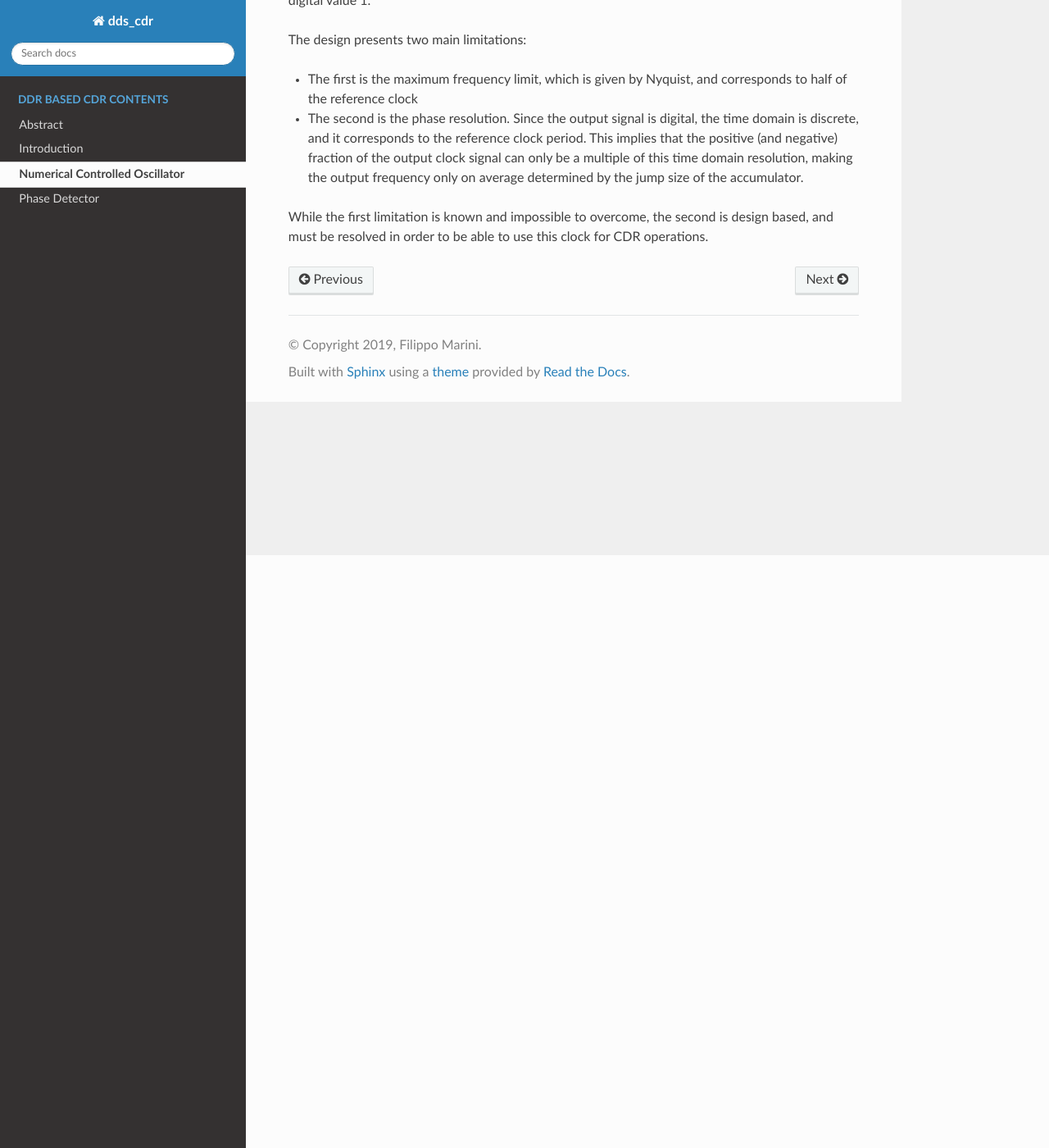
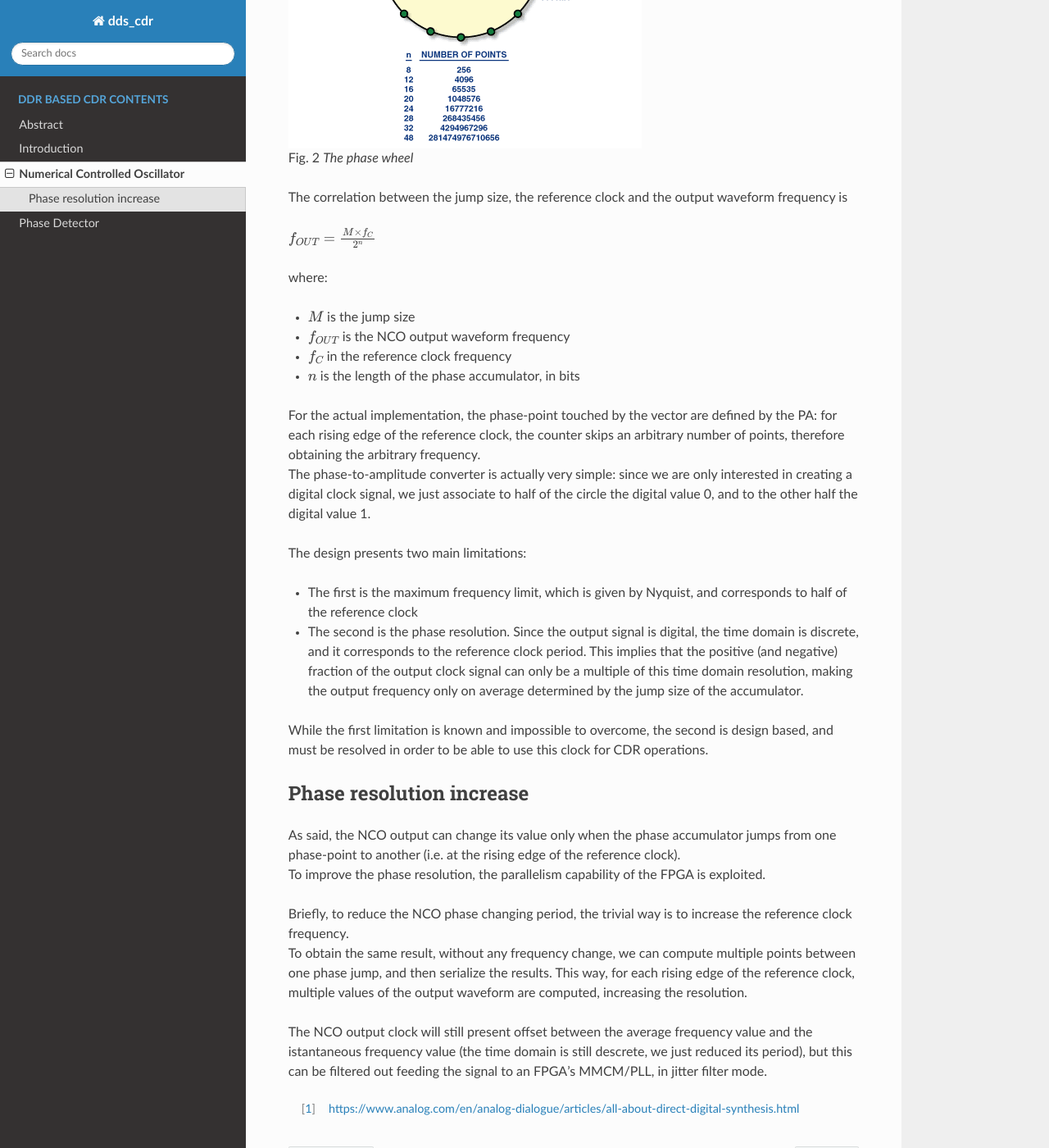
Before and after one commit to FilMarini/FPGA_CDR_core, a Sphinx documentation site: the page built from docs/source/nco.rst, in a window 1280 px wide and 1400 px high, scrolled down 723 px. Shown: the whole window at 82% size. Built offline with Sphinx 7.4.7 and the Read the Docs theme 2.0.0, drawn with Linux system fonts in a browser that asks for light colours; some of the changed text lies outside the part shown.

Commit message:
nco complete

```diff
--- a/docs/source/conf.py
+++ b/docs/source/conf.py
@@ -50,6 +50,9 @@ source_suffix = ['.rst', '.md']
 
 # The master toctree document.
 master_doc = 'index'
+
+#numfig
+numfig = True
 
 # The language for content autogenerated by Sphinx. Refer to documentation
 # for a list of supported languages.
--- a/docs/source/intro.rst
+++ b/docs/source/intro.rst
@@ -5,8 +5,9 @@ Introduction
 | The Clock and Data Recovery job is a relatively simple one: retrieve a clock with the frequency needed to sample each bit of the incoming data stream.
 | Its design, unfortunately, is not so trivial.
 
-Usually a CDR architecture is similar to the Phase Locked Loop (PLL) model, where the phase of a reference signal is compared to the phase of an adjustable feedback signal, generally provided by a Voltage Controlled Oscillator (VCO). The output of the Phase Detector (PD) is filtered and used to pilot the VCO frequency. When the phase comparison is in steady state, e.g. the phase and frequency of the reference signal is equal to the phase and frequency of the feeedback signal, we say that the PLL is locked. In the case of a CDR, the steady state is reached when the VCO clock frequency match the reference signal's data rate.
+Usually a CDR architecture is similar to the Phase Locked Loop (PLL) model (:numref:`pll_basic`), where the phase of a reference signal is compared to the phase of an adjustable feedback signal, generally provided by a Voltage Controlled Oscillator (VCO). The output of the Phase Detector (PD) is filtered and used to pilot the VCO frequency. When the phase comparison is in steady state, e.g. the phase and frequency of the reference signal is equal to the phase and frequency of the feeedback signal, we say that the PLL is locked. In the case of a CDR, the steady state is reached when the VCO clock frequency match the reference signal's data rate.
 
+.. _pll_basic:
 .. figure:: intro/pll.png
    :scale: 100%
 
--- a/docs/source/nco.rst
+++ b/docs/source/nco.rst
@@ -2,20 +2,32 @@
 Numerical Controlled Oscillator
 ===============================
 
-To know more about NCOs (in DDS designs), go to this link_.
-
-.. _link: https://www.analog.com/en/analog-dialogue/articles/all-about-direct-digital-synthesis.html
-
-To generate a waveform, the design of a NCO consists of two parts:
+To generate a waveform, the design of a NCO [1]_ consists of two parts:
 
 * A phase accumulator (PA), which is basically a counter incremented by a reference clock
 * A phase-to-amplitude converter, which associates a waveform Look-Up Table (LUT) to every possible PA output value, using it as an index.
 
-| To better understand the mechanism, we can think of a phase-circle. This phase-circle is equally divided in a certain number of sections, bounded by phase-points and for each phase-point we associate the correspondant sine value.
+| To better understand the mechanism, we can think of a phase-wheel (:numref:`phase_wheel`). This phase-wheel is equally divided in a certain number of sections, bounded by phase-points and for each phase-point we associate the correspondant sine value.
 | As a vector rotates around the wheel, by taking these sine values, a digital sine waveform is generated. A complete revolution around the phase-circle corresponds to a complete period of the sine wave.
 
 Let's imagine now that the vector skips a few (fixed) points for each jump, the revolution is completed in a much shorter time: the frequency of the output waveform has increased!
 
+.. _phase_wheel:
+.. figure:: nco/phase_wheel.png
+   :scale: 100%
+
+   The phase wheel
+
+The correlation between the jump size, the reference clock and the output waveform frequency is
+
+:math:`f_{OUT} = \frac{M \times f_C}{2^n}`
+
+where:
+
+* :math:`M` is the jump size
+* :math:`f_{OUT}` is the NCO output waveform frequency
+* :math:`f_C` in the reference clock frequency
+* :math:`n` is the length of the phase accumulator, in bits
 
 | For the actual implementation, the phase-point touched by the vector are defined by the PA: for each rising edge of the reference clock, the counter skips an arbitrary number of points, therefore obtaining the arbitrary frequency.
 | The phase-to-amplitude converter is actually very simple: since we are only interested in creating a digital clock signal, we just associate to half of the circle the digital value 0, and to the other half the digital value 1.
@@ -26,3 +38,16 @@ The design presents two main limitations:
 * The second is the phase resolution. Since the output signal is digital, the time domain is discrete, and it corresponds to the reference clock period. This implies that the positive (and negative) fraction of the output clock signal can only be a multiple of this time domain resolution, making the output frequency only on average determined by the jump size of the accumulator.
 
 While the first limitation is known and impossible to overcome, the second is design based, and must be resolved in order to be able to use this clock for CDR operations.
+
+Phase resolution increase
+=========================
+
+| As said, the NCO output can change its value only when the phase accumulator jumps from one phase-point to another (i.e. at the rising edge of the reference clock).
+| To improve the phase resolution, the parallelism capability of the FPGA is exploited.
+
+| Briefly, to reduce the NCO phase changing period, the trivial way is to increase the reference clock frequency.
+| To obtain the same result, without any frequency change, we can compute multiple points between one phase jump, and then serialize the results. This way, for each rising edge of the reference clock, multiple values of the output waveform are computed, increasing the resolution.
+
+The NCO output clock will still present offset between the average frequency value and the istantaneous frequency value (the time domain is still descrete, we just reduced its period), but this can be filtered out feeding the signal to an FPGA's MMCM/PLL, in jitter filter mode.
+
+.. [1] https://www.analog.com/en/analog-dialogue/articles/all-about-direct-digital-synthesis.html
```
Also changed, not shown: docs/source/nco/phase_wheel.png (added).
